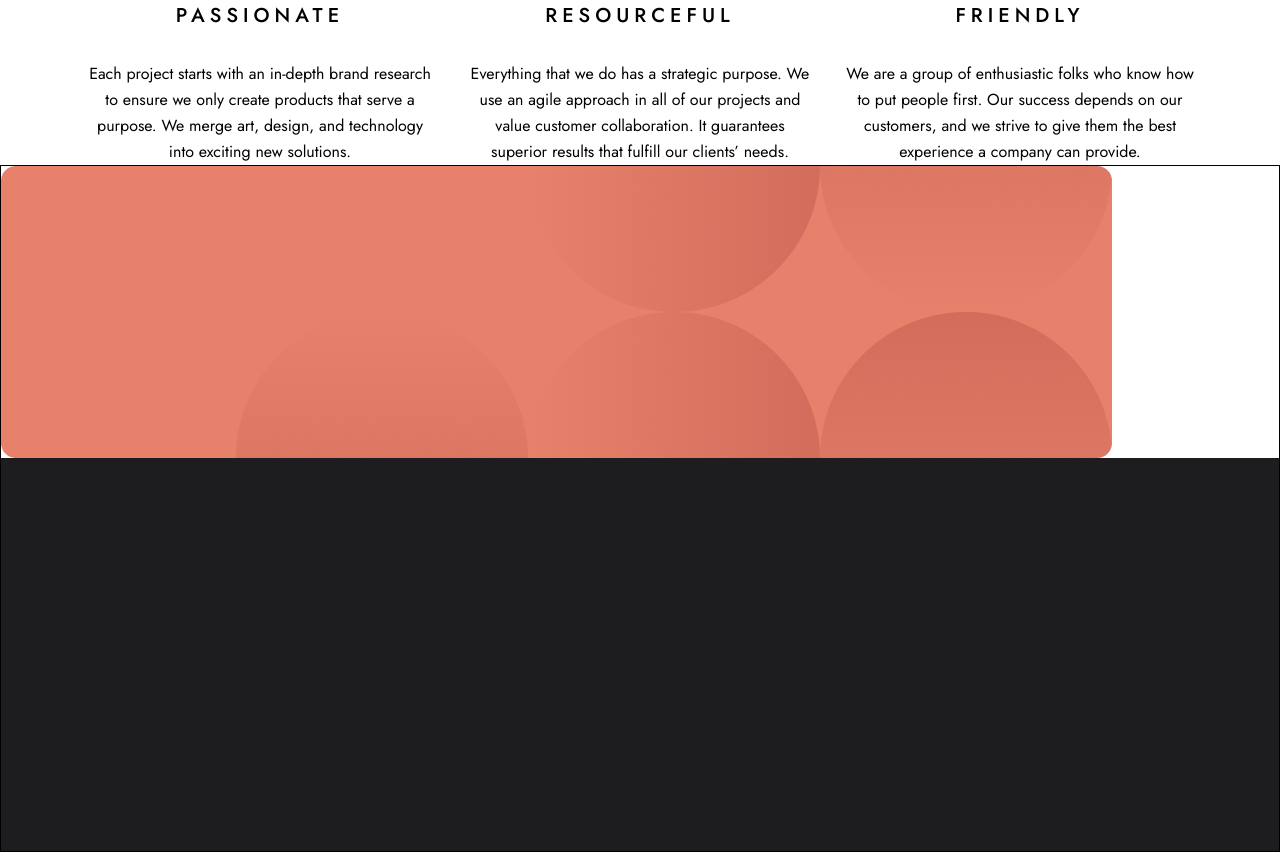
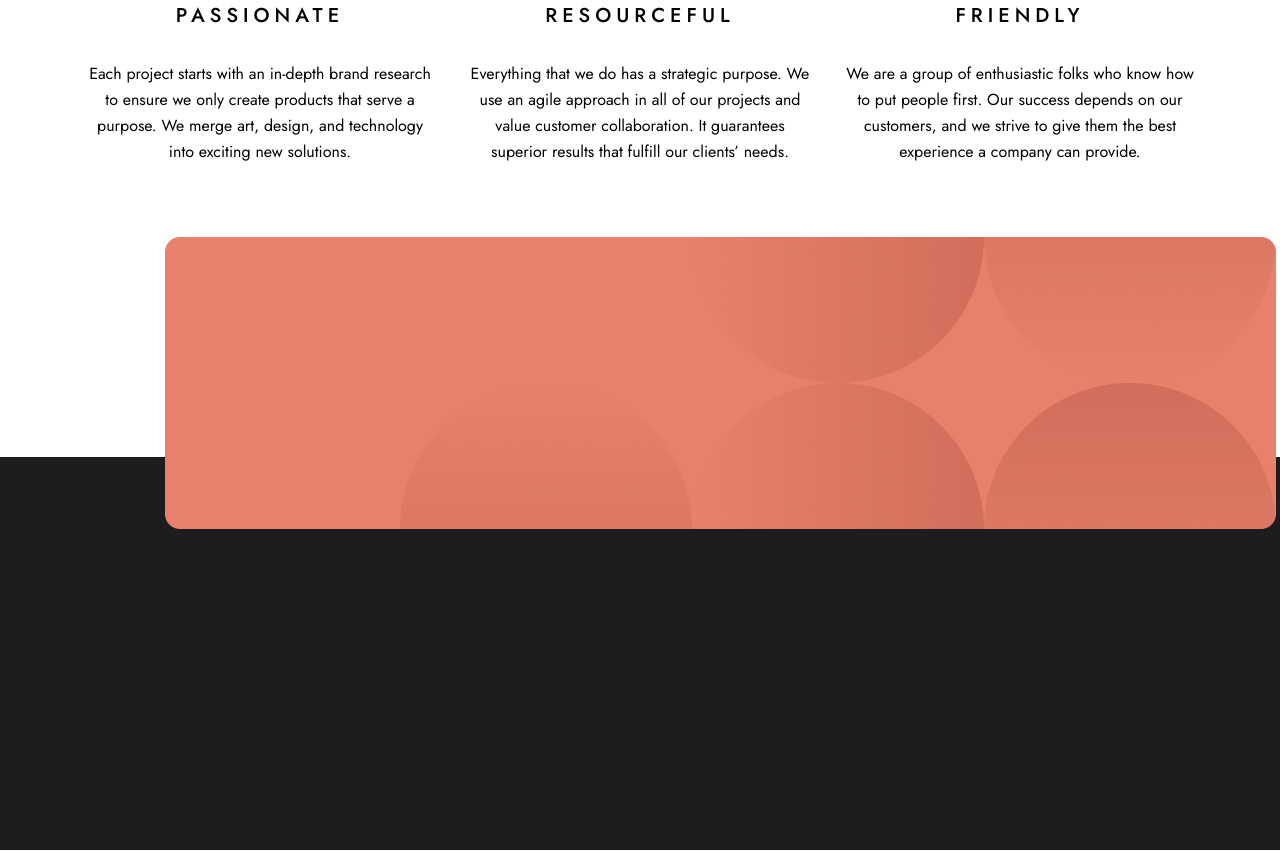
Before and after one commit to GiOrGI175/markup, a plain HTML site: page index.html in a window 1280 px wide. Shown: the part 2002-2854 px from the top of the page. Drawn offline with Linux system fonts and the light colour scheme.

Commit message:
footer
df

```diff
--- a/css/style.css
+++ b/css/style.css
@@ -332,7 +332,9 @@ header {
 .footer_box {
   max-width: 1111px;
   height: 292px;
-
+  position: relative;
+  left: 165px;
+  top: 72px;
   background-image: url(../img/Group\ 28.png);
 }
 
--- a/index.html
+++ b/index.html
@@ -135,9 +135,22 @@
           </div>
         </div>
       </section>
-      <div style="border: 1px solid black" style="height: 600px">
+      <div>
         <div class="footer_box"></div>
-        <footer class="footer_home"></footer>
+        <footer class="footer_home">
+          <div class="footer_home_txtContent">
+            <div class="footer_home_nav">
+              <div>
+                <img src="" alt="" />
+              </div>
+              <ul>
+                <li></li>
+                <li></li>
+                <li></li>
+              </ul>
+            </div>
+          </div>
+        </footer>
       </div>
     </div>
   </body>
```
